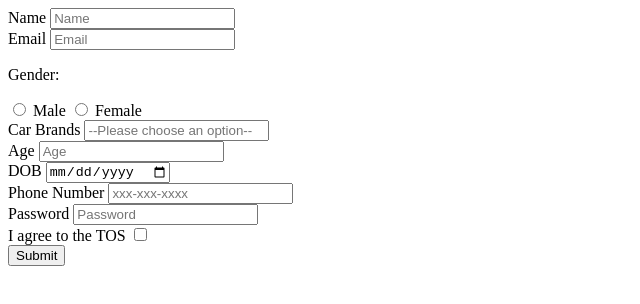
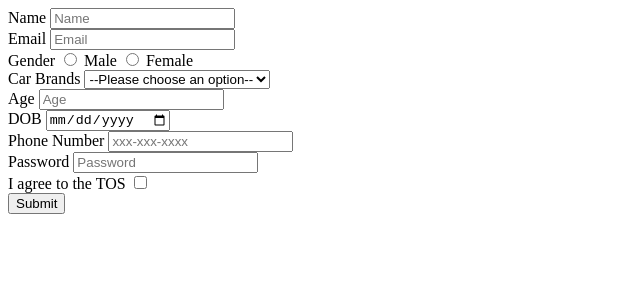
Before and after one commit to acciojob/signup-form-car-manishvvv, a website: page main.html in a window 1280 px wide. Shown: the whole page, without its empty margins (0-640 px from the left). Drawn offline with Linux system fonts and the light colour scheme.

Commit message:
created a submission

```diff
--- a/main.html
+++ b/main.html
@@ -15,15 +15,19 @@
 		<lable for="email">Email
 			<input type="email" required id="email" placeholder="Email">
 		</lable><br>
-		<p>Gender:</p>
+		<label>Gender</label>
 		  <label>
-		    <input type="radio" name="gender" value="male"> Male
+		    <input type="radio" name="gender" value="male" id="gender_m" required> Male
 		  </label>
 		  <label>
-		    <input type="radio" name="gender" value="female"> Female
+		    <input type="radio" name="gender" value="female" id="gender_f" required> Female
 		  </label><br>
 		<label for="cars">Car Brands
-			<input type="select" required id="cars" placeholder="--Please choose an option--">
+			<select id="cars" name="cars" required>
+			    <option value="">--Please choose an option--</option>
+			    <option value="toyota">Toyota</option>
+			    <option value="honda">Honda</option>
+		    </select>
 		</label><br>
 		<label for="age">Age
 			<input type="number" required id="age" placeholder="Age">
```
